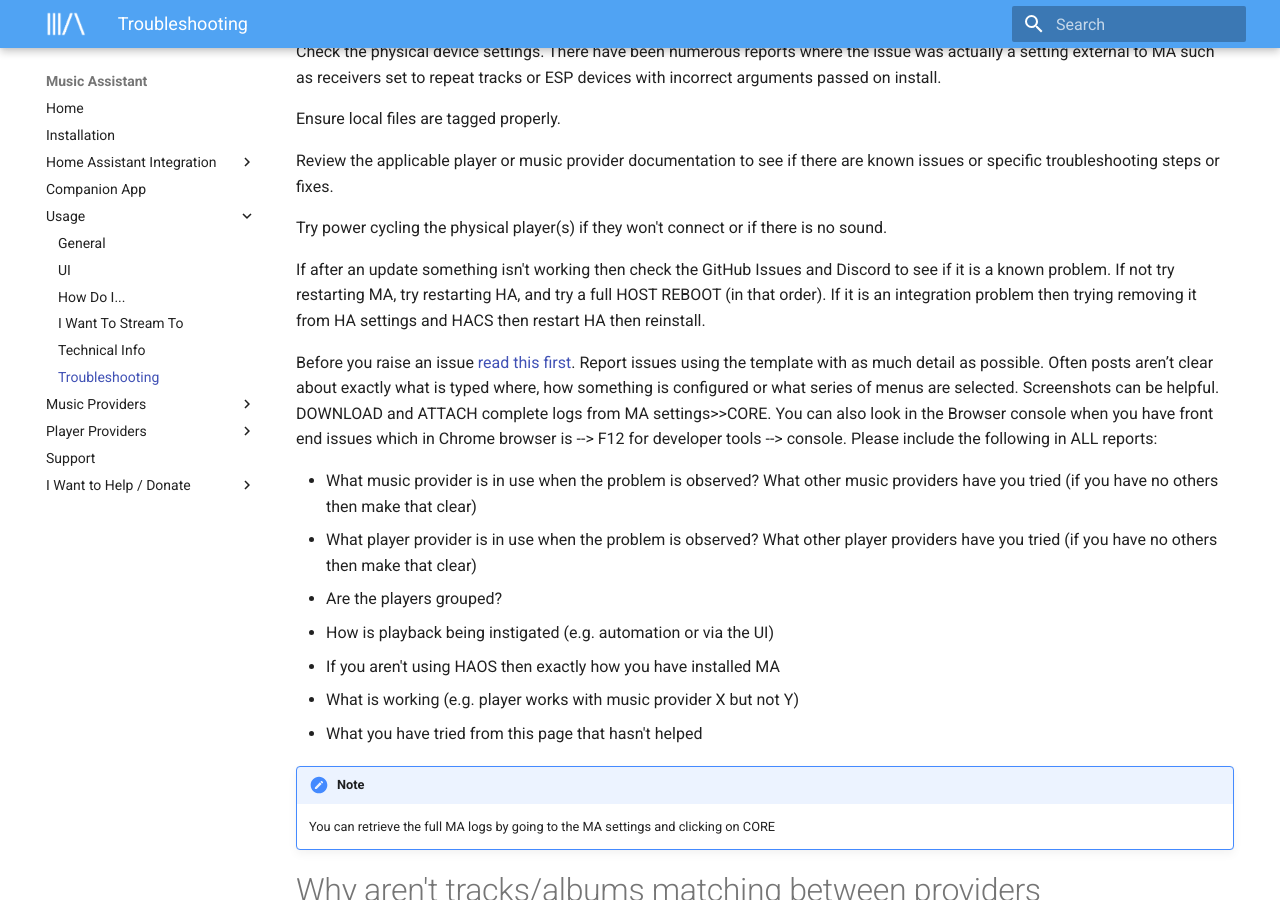
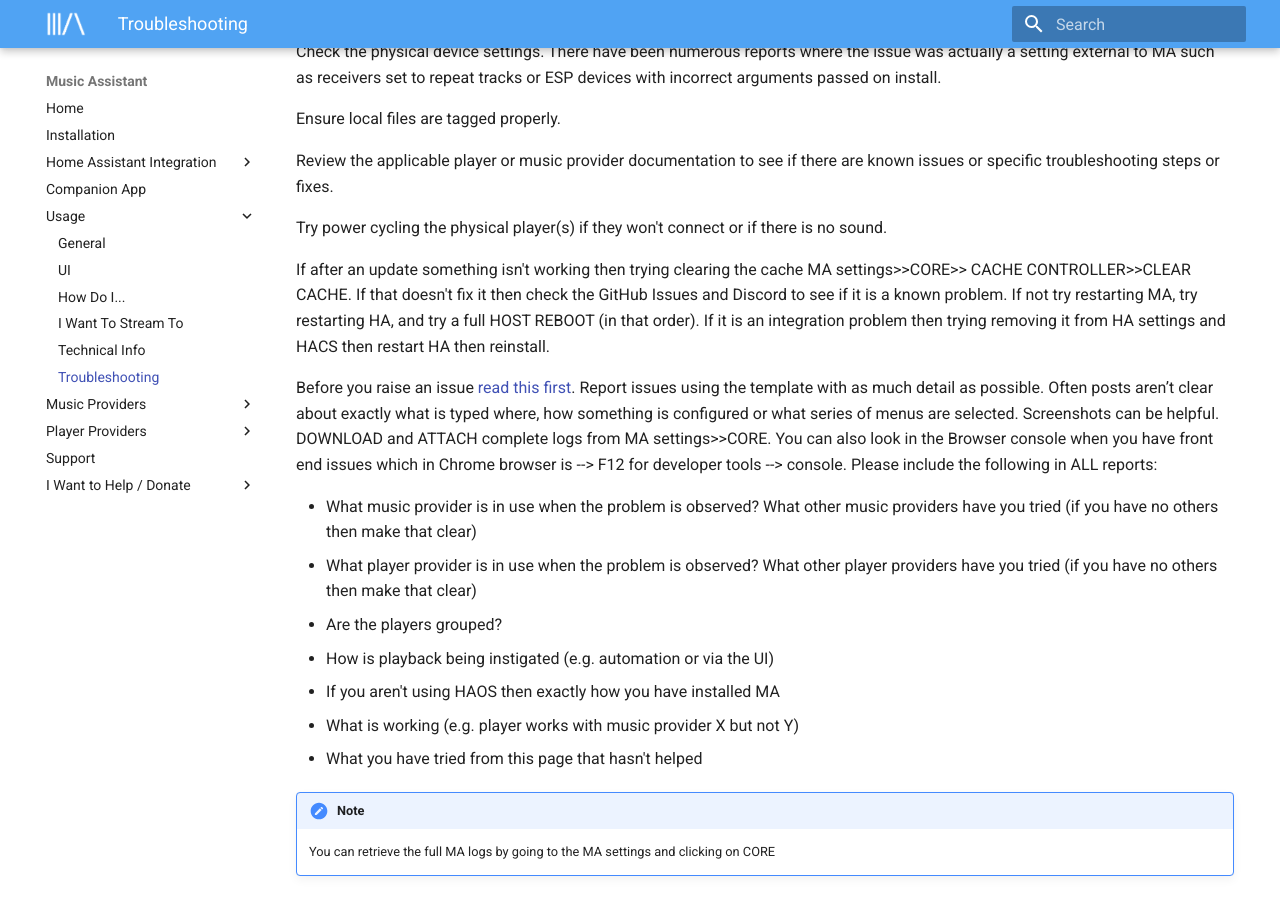
Before and after one commit to pwbriggs/music-assistant.github.io, an MkDocs documentation site: the page built from docs/faq/troubleshooting.md, in a window 1280 px wide and 900 px high, scrolled down 681 px. Built offline with MkDocs 1.6.1 and Material for MkDocs 9.7.7, drawn with Linux system fonts in a browser that asks for light colours.

Commit message:
Update troubleshooting.md

```diff
--- a/docs/faq/troubleshooting.md
+++ b/docs/faq/troubleshooting.md
@@ -18,7 +18,7 @@
 
 Try power cycling the physical player(s) if they won't connect or if there is no sound.
 
-If after an update something isn't working then check the GitHub Issues and Discord to see if it is a known problem. If not try restarting MA, try restarting HA, and try a full HOST REBOOT (in that order). If it is an integration problem then trying removing it from HA settings and HACS then restart HA then reinstall.
+If after an update something isn't working then trying clearing the cache MA settings>>CORE>> CACHE CONTROLLER>>CLEAR CACHE. If that doesn't fix it then check the GitHub Issues and Discord to see if it is a known problem. If not try restarting MA, try restarting HA, and try a full HOST REBOOT (in that order). If it is an integration problem then trying removing it from HA settings and HACS then restart HA then reinstall.
 
 Before you raise an issue [read this first](../support.md). Report issues using the template with as much detail as possible. Often posts aren’t clear about exactly what is typed where, how something is configured or what series of menus are selected. Screenshots can be helpful. DOWNLOAD and ATTACH complete logs from MA settings>>CORE. You can also look in the Browser console when you have front end issues which in Chrome browser is --> F12 for developer tools --> console. Please include the following in ALL reports:
 
```
